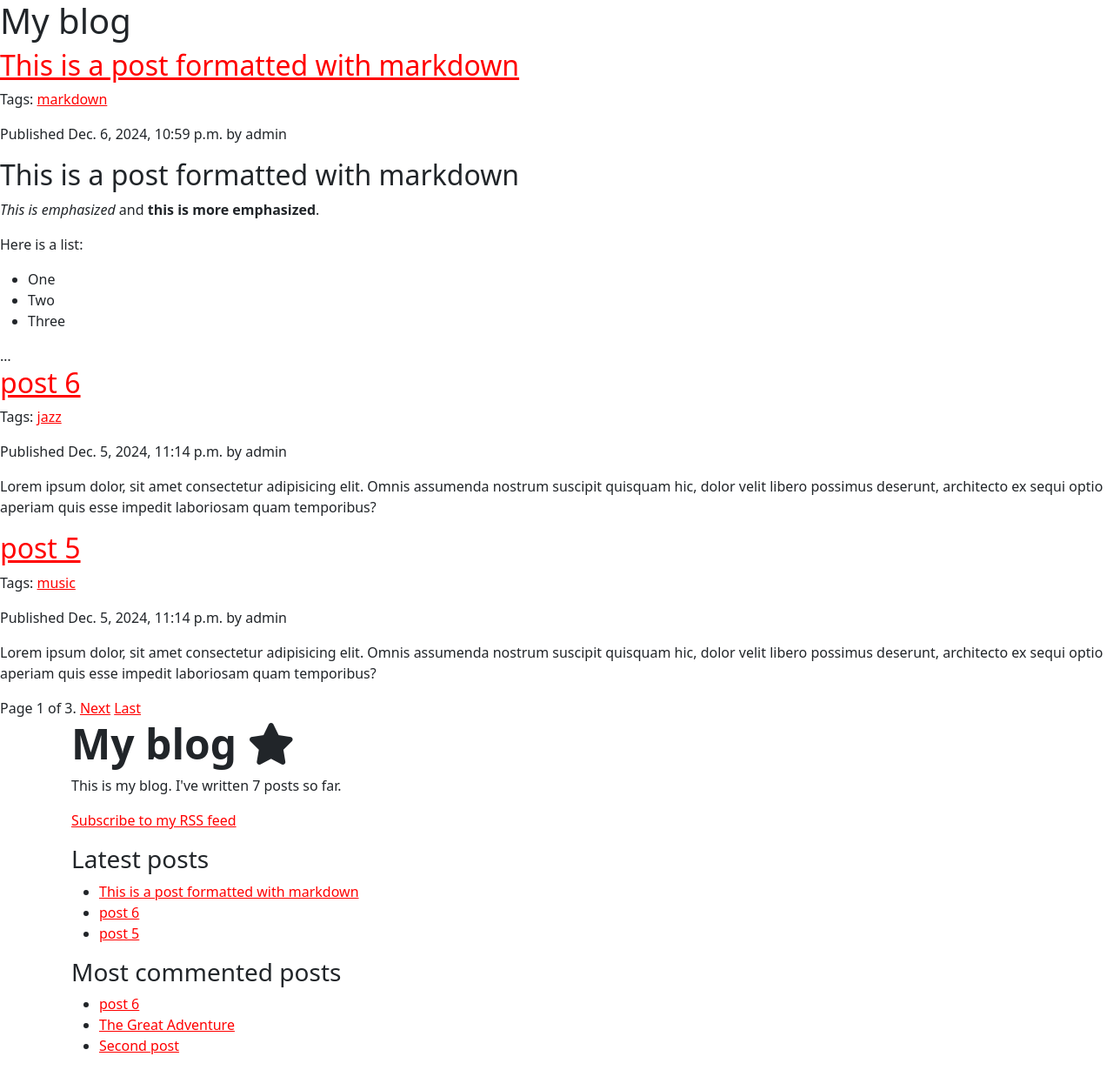
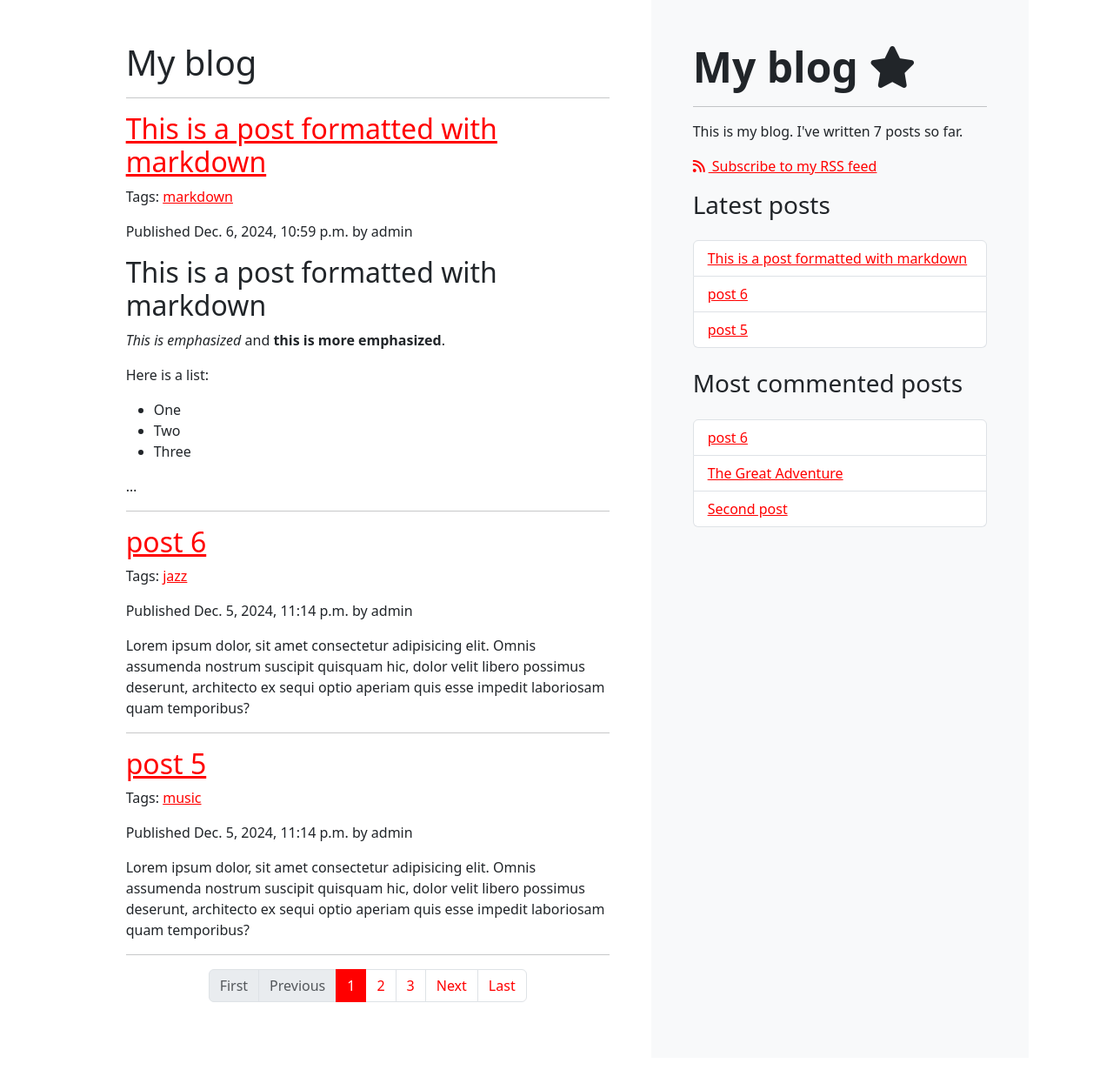
Before and after one commit to dmurawski/blog, a Django app: page /blog/ in a window 1280 px wide. Shown: the whole page at 87% size. After the commit the page ends 1152 px from the top, so only its background shows below. Run offline with Django 5.2, Linux system fonts and the light colour scheme; data comes from the database, SQL or seed files in the repository; parts of the project's set-up code (start-up, migrations or seed data) failed here and were passed over; some libraries are stand-ins or nearby versions.

Commit message:
refactor templates with bootstrap

```diff
--- a/mysite/blog/templates/blog/base.html
+++ b/mysite/blog/templates/blog/base.html
@@ -6,6 +6,8 @@
     <meta charset="UTF-8">
     <meta name="viewport" content="width=device-width, initial-scale=1.0">
     <title>{% block title %}{% endblock title %}</title>
+    <!-- favicon -->
+    <link rel="icon" type="image/x-icon" href="{% static 'images/favicon.png' %}">
     <!-- font awesome -->
     <link rel="stylesheet" href="{% static 'css/fontawesome.css' %}">
     <!-- bootstrap css -->
@@ -14,14 +16,16 @@
     <link rel="stylesheet" href="{% static 'css/styles.css' %}">
   </head>
   <body>
-    <div>
+    <div class="row">
+      <div class="col-md-6 offset-md-1 order-2 order-md-1 p-5">
         {% block content %}
         {% endblock %}
       </div>
-    <div class="container">
+      <div class="col-md-4 order-1 order-md-2 bg-light text-md-start text-center p-5">
         <h2 class="display-5 fw-bold">
           My blog
           <i class="fas fa-star"></i>
+          <hr>
         </h2>
         <p class="primary">
           This is my blog.
@@ -29,16 +33,17 @@
         </p>
         <p>
           <a href="{% url 'blog:post_feed' %}">
+            <i class="fa-solid fa-rss me-1"></i>
             Subscribe to my RSS feed
           </a>
         </p>
-      <h3>Latest posts</h3>
+        <h3 class="mb-4">Latest posts</h3>
         {% show_latest_posts 3 %}
-      <h3>Most commented posts</h3>
-      <ul>
+        <h3 class="my-4">Most commented posts</h3>
+        <ul class="list-group">
           {% get_most_commented_posts 3 as most_commented_posts %}
           {% for post in most_commented_posts %}
-          <li>
+            <li class="list-group-item">
               <a href="{{ post.get_absolute_url }}">
                 {{ post.title }}
               </a>
@@ -46,6 +51,7 @@
           {% endfor %}
         </ul>
       </div>
+    </div>
     <!-- bootstrap js -->
     <script src="{% static 'js/bootstrap.bundle.min.js' %}"></script>
     <!-- custom js -->
--- a/mysite/blog/templates/blog/post/latest_posts.html
+++ b/mysite/blog/templates/blog/post/latest_posts.html
@@ -1,6 +1,6 @@
-<ul>
+<ul class="list-group">
   {% for post in  latest_posts %}
-    <li>
+    <li class="list-group-item">
       <a href="{{ post.get_absolute_url }}">
         {{ post.title }}
       </a>
--- a/mysite/blog/templates/blog/post/list.html
+++ b/mysite/blog/templates/blog/post/list.html
@@ -4,6 +4,7 @@
 
 {% block content %}
   <h1>My blog</h1>
+  <hr>
   {% if tag %}
     <h2>Posts tagged with "{{ tag.name }}"</h2>
   {% endif %}
@@ -25,6 +26,7 @@
       Published {{ post.publish }} by {{ post.author }}
     </p>
     {{ post.body|markdown|truncatewords_html:30 }}
+    <hr>
   {% endfor %}
   {% include "pagination.html" with page=posts %}
 {% endblock content %}
--- a/mysite/blog/templates/pagination.html
+++ b/mysite/blog/templates/pagination.html
@@ -1,15 +1,50 @@
-<div>
-  <span>
+<nav aria-label="Page navigation">
+  <ul class="pagination justify-content-center">
+    <!-- Poprzednia strona -->
     {% if page.has_previous %}
-      <a href="?page=1">First</a>
-      <a href="?page={{ page.previous_page_number }}">Previous</a>
+      <li class="page-item">
+        <a class="page-link" href="?page=1">First</a>
+      </li>
+      <li class="page-item">
+        <a class="page-link" href="?page={{ page.previous_page_number }}">Previous</a>
+      </li>
+    {% else %}
+      <li class="page-item disabled">
+        <span class="page-link">First</span>
+      </li>
+      <li class="page-item disabled">
+        <span class="page-link">Previous</span>
+      </li>
     {% endif %}
-    <span>
-      Page {{ page.number }} of {{ page.paginator.num_pages }}.
-    </span>
+
+    <!-- Numery stron -->
+    {% for num in page.paginator.page_range %}
+      {% if num == page.number %}
+        <li class="page-item active" aria-current="page">
+          <span class="page-link">{{ num }}</span>
+        </li>
+      {% else %}
+        <li class="page-item">
+          <a class="page-link" href="?page={{ num }}">{{ num }}</a>
+        </li>
+      {% endif %}
+    {% endfor %}
+
+    <!-- Następna strona -->
     {% if page.has_next %}
-      <a href="?page={{ page.next_page_number }}">Next</a>
-      <a href="?page={{ page.paginator.num_pages }}">Last</a>
+      <li class="page-item">
+        <a class="page-link" href="?page={{ page.next_page_number }}">Next</a>
+      </li>
+      <li class="page-item">
+        <a class="page-link" href="?page={{ page.paginator.num_pages }}">Last</a>
+      </li>
+    {% else %}
+      <li class="page-item disabled">
+        <span class="page-link">Next</span>
+      </li>
+      <li class="page-item disabled">
+        <span class="page-link">Last</span>
+      </li>
     {% endif %}
-  </span>
-</div>
+  </ul>
+</nav>
--- a/mysite/mysite/urls.py
+++ b/mysite/mysite/urls.py
@@ -3,6 +3,7 @@ from django.contrib.sitemaps.views import sitemap
 from django.urls import include, path
 
 from blog.sitemaps import PostSitemap, TagSitemap
+from django.views.generic import TemplateView
 
 sitemaps = {
     "posts": PostSitemap,
@@ -17,4 +18,5 @@ urlpatterns = [
         {"sitemaps": sitemaps},
         name="django.contrib.sitemaps.views.sitemap",
     ),
+    path("", TemplateView.as_view(template_name="home.html"), name="home"),
 ]
```
Also changed, not shown: mysite/blog/templates/blog/post/detail.html (+15 -10 lines), mysite/blog/templates/blog/post/includes/comment_form.html (+32 -6 lines), mysite/blog/templates/blog/post/share.html (+48 -6 lines), mysite/blog/templates/home.html (added, +9 -0 lines), mysite/static/images/favicon.png (added). Lines whose indentation alone changed are shown as unchanged.
